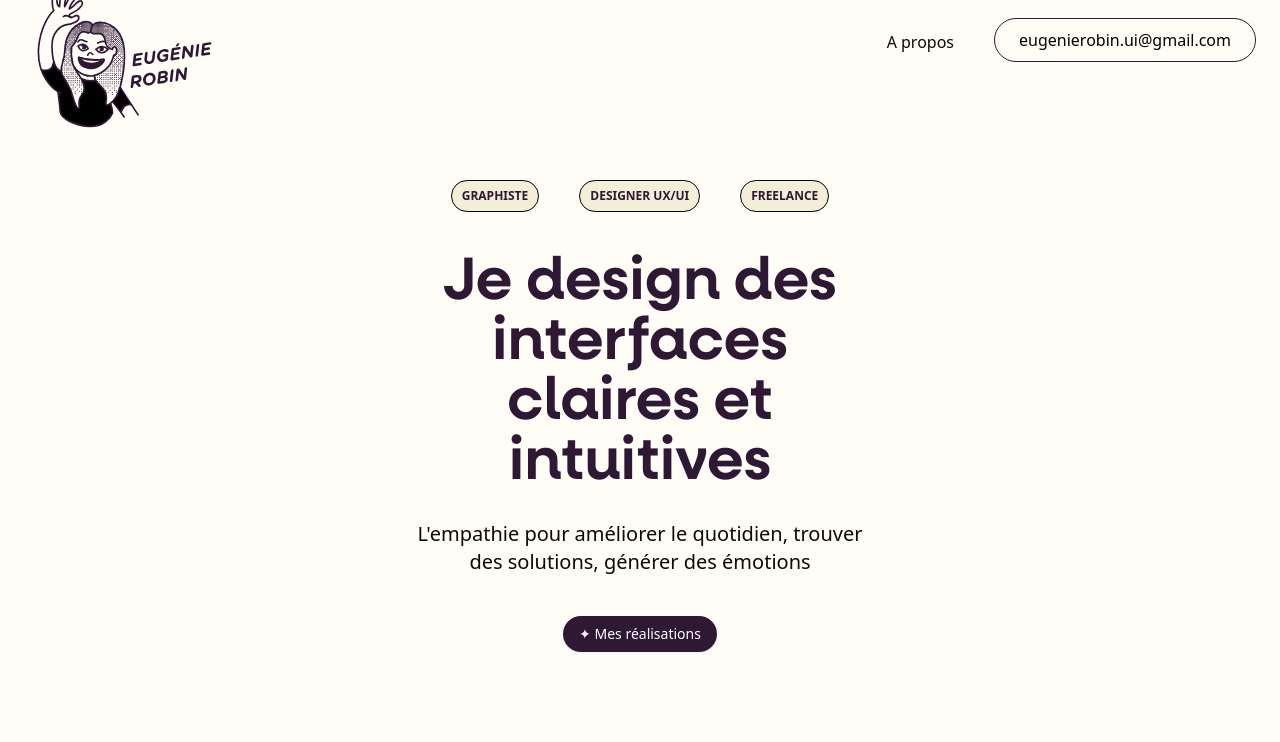
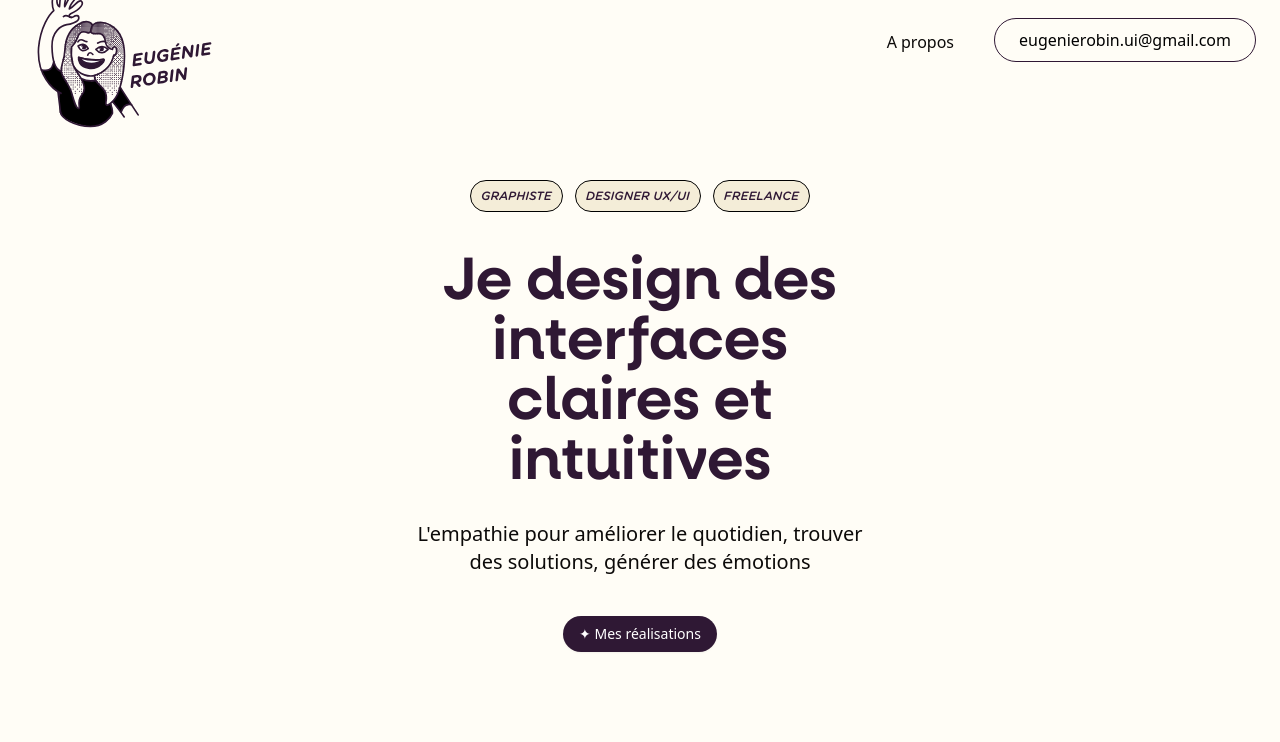
Before and after one commit to Kilian-mescam/eugenierobin, a Next.js app: page / in a window 1280 px wide. Shown: the top 742 px of the page. Built offline with nearby package versions, Linux system fonts and the light colour scheme; no server answers; the database is empty.

Commit message:
font gotham

```diff
--- a/src/app/globals.css
+++ b/src/app/globals.css
@@ -14,8 +14,18 @@ h4 {
   font-family: var(--font-archivoMedium)
 }
 
+/* Add your custom font face here */
+@font-face {
+  font-family: 'Gotham';
+  src: url('../app/fonts/Gotham-Rounded-Medium-Italic.otf') format('otf');
+  font-weight: normal;
+  font-style: normal;
+}
+
 @layer base {
   :root {
+    --font-gotham: 'Gotham', sans-serif; /* Define your font variable */
+    --font-gotham: var(--font-gotham);
     --background: 0 0% 100%;
     --foreground: 20 14.3% 4.1%;
     --card: 0 0% 100%;
@@ -78,3 +88,10 @@ h4 {
     @apply bg-background text-foreground;
   }
 }
+
+@layer utilities {
+  .font-gotham {
+    @apply font-sans; /* Fallback to Tailwind's `sans` */
+    font-family: var(--font-gotham); /* Use your custom variable */
+  }
+}
--- a/src/app/layout.tsx
+++ b/src/app/layout.tsx
@@ -27,6 +27,12 @@ const archivoMedium = localFont({
   weight: "500 900",
 });
 
+const gotham = localFont({
+  src: "./fonts/Gotham-Rounded-Medium-Italic.otf",
+  variable: "--font-gotham",
+  weight: "500 900",
+});
+
 
 export const metadata: Metadata = {
   title: {
@@ -45,7 +51,7 @@ export default function RootLayout({
   return (
     <html lang="en">
       <body suppressHydrationWarning={true}
-        className={`${archivo.variable} ${neulisAlt.variable} ${neulisAltSemiBold.variable} ${archivoMedium.variable} antialiased bg-primary`}
+        className={`${archivo.variable} ${neulisAlt.variable} ${neulisAltSemiBold.variable} ${archivoMedium.variable} ${gotham.variable} antialiased bg-primary`}
       >
         {children}
         <Toaster />
--- a/src/components/ClientHeader.tsx
+++ b/src/components/ClientHeader.tsx
@@ -28,7 +28,7 @@ export function ClientHeader() {
 
                 <div className='flex items-center gap-10'>
                 <Link href="/home" className="flex justify-center items-center gap-2 ml-0" title="home">
-                    <h6 className="hidden sm:block text-md m-0 mt-1">
+                    <h6 className="hidden sm:block text-base m-0 mt-1">
                         A propos
                     </h6>
                 </Link>
--- a/src/components/layout/PresentationBlock.tsx
+++ b/src/components/layout/PresentationBlock.tsx
@@ -2,11 +2,10 @@ import { SkillCard } from "../SkillCard";
 import { Badge } from "../ui/badge";
 import { Button } from "../ui/button";
 
-
 export function PresentationBlock() {
     return (
         <div className="flex flex-col gap-10 items-center justify-center">
-            <div className="flex gap-10">
+            <div className="flex gap-3">
                 <Badge>GRAPHISTE</Badge>
                 <Badge>DESIGNER UX/UI</Badge>
                 <Badge>FREELANCE</Badge>
--- a/src/components/ui/badge.tsx
+++ b/src/components/ui/badge.tsx
@@ -9,7 +9,7 @@ const badgeVariants = cva(
     variants: {
       variant: {
         default:
-          "border border border-black bg-badge text-secondary rounded-full",
+          "border border border-black bg-badge text-secondary rounded-full font-gotham",
         secondary:
           "border-transparent bg-secondary text-secondary-foreground hover:bg-secondary/80",
         destructive:
```
Also changed, not shown: src/app/fonts/Gotham-Rounded-Medium-Italic.otf (added).
